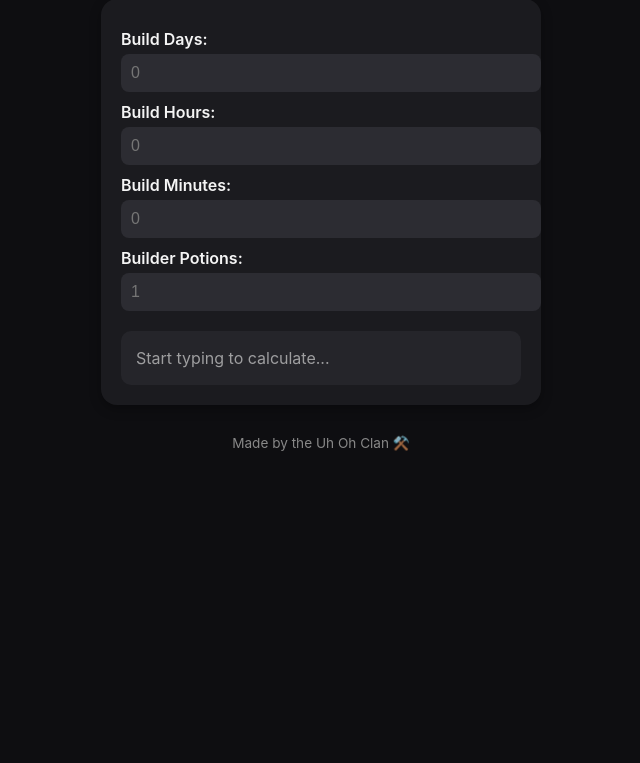
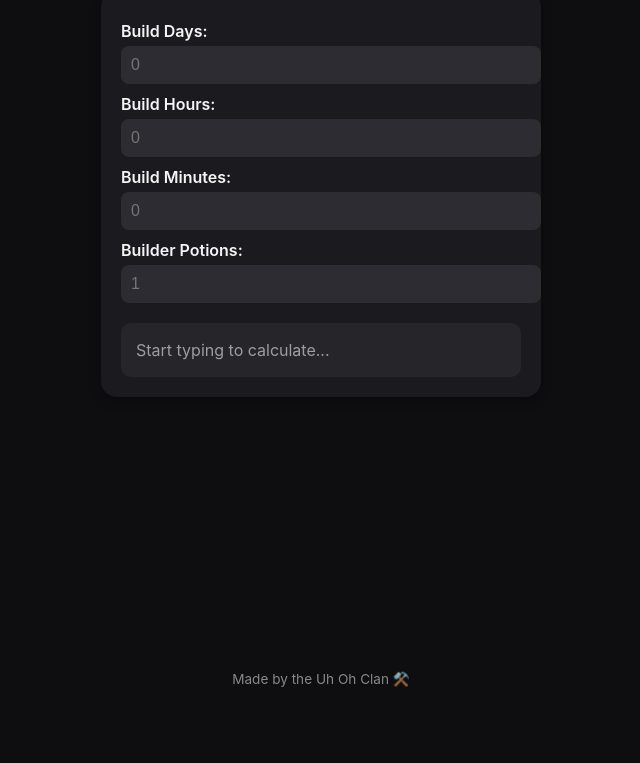
Before and after one commit to AndyABG/Uh-Oh---Clan-Tools, a plain HTML site: page index.html in a window 1280 px wide. Shown: the part 93-856 px from the top of the page, without its empty margins (319-959 px from the left). After the commit the page ends 800 px from the top, so only its background shows below. Drawn offline with Linux system fonts and the light colour scheme.

Commit message:
Update index.html

```diff
--- a/index.html
+++ b/index.html
@@ -2,25 +2,45 @@
 <html lang="en">
 <head>
   <meta charset="UTF-8" />
-  <meta name="viewport" content="width=device-width, initial-scale=1.0" />
+  <meta name="viewport" content="width=device-width, initial-scale=1.0, viewport-fit=cover" />
   <title>Uh Oh Clan | Builder Potion Calculator</title>
+
+  <!-- iPhone app-like display -->
+  <meta name="apple-mobile-web-app-capable" content="yes">
+  <meta name="apple-mobile-web-app-status-bar-style" content="black-translucent">
+  <meta name="apple-mobile-web-app-title" content="Uh Oh Clan">
+  <link rel="apple-touch-icon" href="icon-192.png">
+
+  <!-- General PWA support -->
+  <link rel="manifest" href="manifest.json">
+  <meta name="theme-color" content="#0e0e11">
+
   <style>
-    body {
+    html, body {
+      margin: 0;
+      padding: 0;
       font-family: "Inter", sans-serif;
       background: #0e0e11;
       color: #f5f5f5;
+      height: 100%;
+      -webkit-user-select: none;
+      -webkit-tap-highlight-color: transparent;
+    }
+    body {
       display: flex;
       flex-direction: column;
       align-items: center;
       justify-content: flex-start;
       min-height: 100vh;
       padding: 20px;
+      box-sizing: border-box;
     }
     header {
       display: flex;
       align-items: center;
       gap: 12px;
       margin-bottom: 1rem;
+      margin-top: env(safe-area-inset-top);
     }
     header img {
       width: 48px;
@@ -69,10 +89,12 @@
       opacity: 0.6;
     }
     footer {
-      margin-top: 30px;
+      margin-top: auto;
+      margin-bottom: env(safe-area-inset-bottom);
       font-size: 0.85rem;
       color: #888;
       text-align: center;
+      padding-top: 20px;
     }
   </style>
 </head>
```
